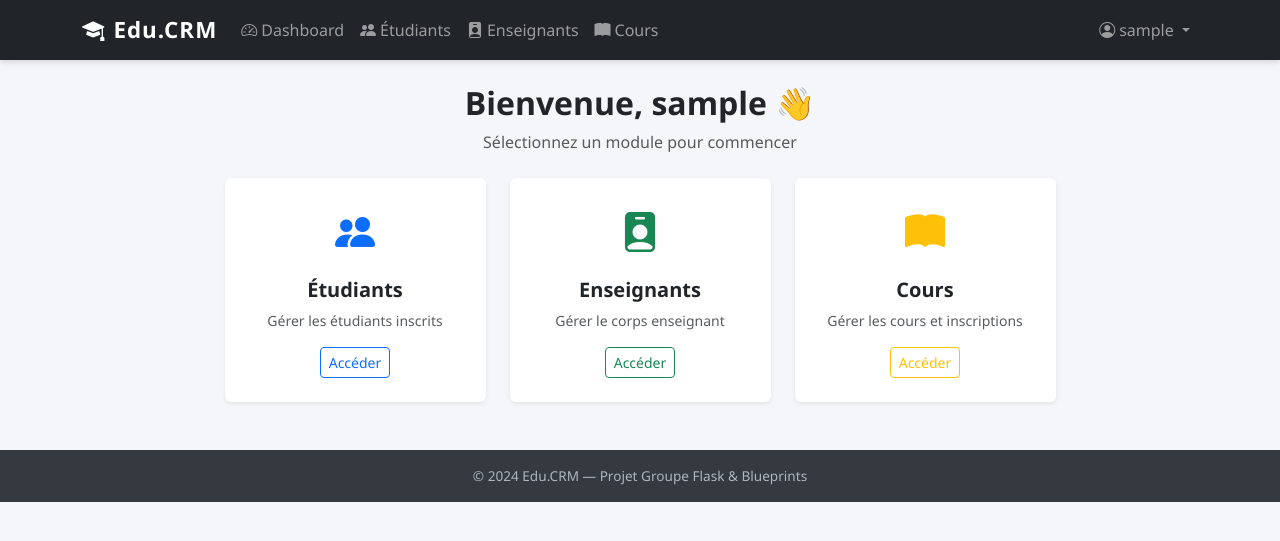
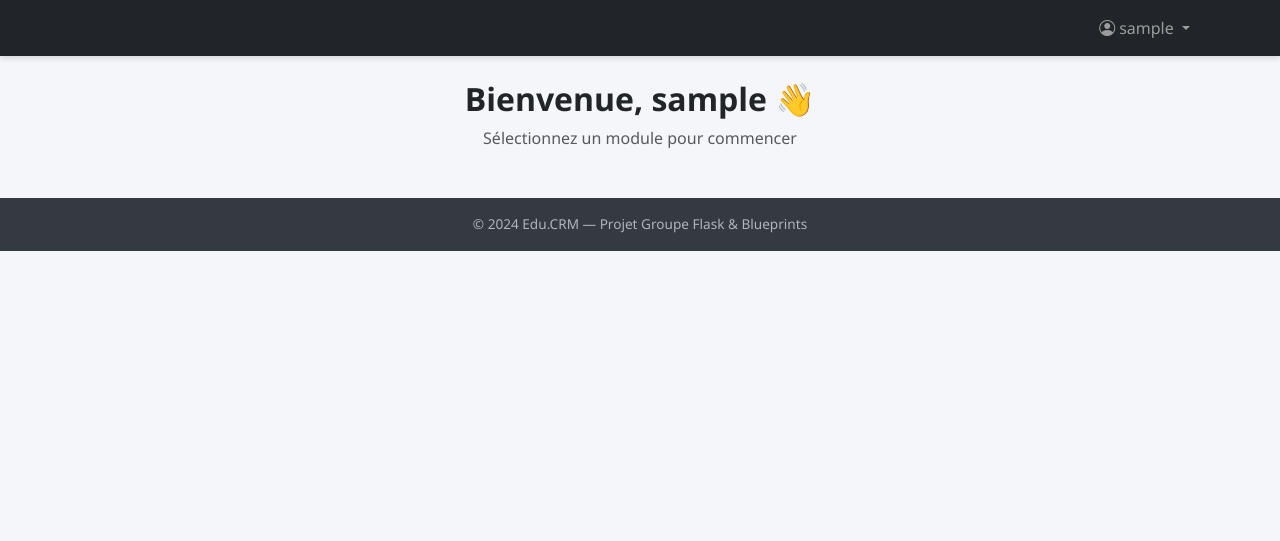
Before and after one commit to djibrilbousso/Projet_Edu-CRM, a Flask app: page /auth/ in a window 1280 px wide. Shown: the top 541 px of the page. Run offline with Flask 3, Linux system fonts and the light colour scheme; the visitor is signed in with stand-in values (Sample User, id 1).

Commit message:
Commmit etudiant 1

```diff
--- a/app/courses/route.py
+++ b/app/courses/route.py
@@ -0,0 +1,6 @@
+# ── À compléter par l'étudiant 4 ──────────────────────────────────
+# from flask import Blueprint, render_template, redirect, url_for, request, flash
+# from app.utils import login_required
+# from app.services.course_service import add_course, list_courses, assign_student_to_course
+
+# courses = Blueprint('courses', __name__)
--- a/app/teachers/route.py
+++ b/app/teachers/route.py
@@ -0,0 +1,6 @@
+# ── À compléter par l'étudiant 3 ──────────────────────────────────
+# from flask import Blueprint, render_template, redirect, url_for, request, flash
+# from app.utils import login_required
+# from app.services.teacher_service import add_teacher, delete_teacher, list_teachers
+
+# teachers = Blueprint('teachers', __name__)
--- a/app/templates/auth/home.html
+++ b/app/templates/auth/home.html
@@ -10,36 +10,7 @@
 </div>
 
 <div class="row g-4 justify-content-center">
-    <div class="col-md-3">
-        <div class="card border-0 shadow-sm text-center h-100">
-            <div class="card-body p-4">
-                <i class="bi bi-people-fill text-primary" style="font-size:2.5rem;"></i>
-                <h5 class="mt-3 fw-semibold">Étudiants</h5>
-                <p class="text-muted small">Gérer les étudiants inscrits</p>
-                <a href="#" class="btn btn-outline-primary btn-sm">Accéder</a>
-            </div>
-        </div>
-    </div>
-    <div class="col-md-3">
-        <div class="card border-0 shadow-sm text-center h-100">
-            <div class="card-body p-4">
-                <i class="bi bi-person-badge-fill text-success" style="font-size:2.5rem;"></i>
-                <h5 class="mt-3 fw-semibold">Enseignants</h5>
-                <p class="text-muted small">Gérer le corps enseignant</p>
-                <a href="#" class="btn btn-outline-success btn-sm">Accéder</a>
-            </div>
-        </div>
-    </div>
-    <div class="col-md-3">
-        <div class="card border-0 shadow-sm text-center h-100">
-            <div class="card-body p-4">
-                <i class="bi bi-book-fill text-warning" style="font-size:2.5rem;"></i>
-                <h5 class="mt-3 fw-semibold">Cours</h5>
-                <p class="text-muted small">Gérer les cours et inscriptions</p>
-                <a href="#" class="btn btn-outline-warning btn-sm">Accéder</a>
-            </div>
-        </div>
-    </div>
+
 </div>
 
 {% else %}
--- a/app/templates/auth/login.html
+++ b/app/templates/auth/login.html
@@ -9,8 +9,7 @@
             <div class="card-body p-4">
 
                 <div class="text-center mb-4">
-                    <i class="bi bi-mortarboard-fill text-dark" style="font-size: 2.5rem;"></i>
-                    <h3 class="mt-2 fw-bold">Edu.CRM</h3>
+
                     <p class="text-muted small">Connectez-vous pour accéder à votre espace</p>
                 </div>
 
--- a/app/templates/base.html
+++ b/app/templates/base.html
@@ -19,36 +19,13 @@
 
 <nav class="navbar navbar-expand-lg navbar-dark bg-dark">
     <div class="container">
-        <a class="navbar-brand" href="{{ url_for('auth.home') }}">
-            <i class="bi bi-mortarboard-fill me-2"></i>Edu.CRM
-        </a>
+
         <button class="navbar-toggler" type="button" data-bs-toggle="collapse" data-bs-target="#navbarMain">
             <span class="navbar-toggler-icon"></span>
         </button>
         <div class="collapse navbar-collapse" id="navbarMain">
             {% if session.get('user') %}
-            <ul class="navbar-nav me-auto">
-                <li class="nav-item">
-                    <a class="nav-link" href="{{ url_for('auth.home') }}">
-                        <i class="bi bi-speedometer2 me-1"></i>Dashboard
-                    </a>
-                </li>
-                <li class="nav-item">
-                    <a class="nav-link" href="#">
-                        <i class="bi bi-people-fill me-1"></i>Étudiants
-                    </a>
-                </li>
-                <li class="nav-item">
-                    <a class="nav-link" href="#">
-                        <i class="bi bi-person-badge-fill me-1"></i>Enseignants
-                    </a>
-                </li>
-                <li class="nav-item">
-                    <a class="nav-link" href="#">
-                        <i class="bi bi-book-fill me-1"></i>Cours
-                    </a>
-                </li>
-            </ul>
+
             <ul class="navbar-nav ms-auto">
                 <li class="nav-item dropdown">
                     <a class="nav-link dropdown-toggle" href="#" data-bs-toggle="dropdown">
```
Also changed, not shown: app/dashboard/route.py (+13 -0 lines), app/students/route.py (+11 -0 lines).
